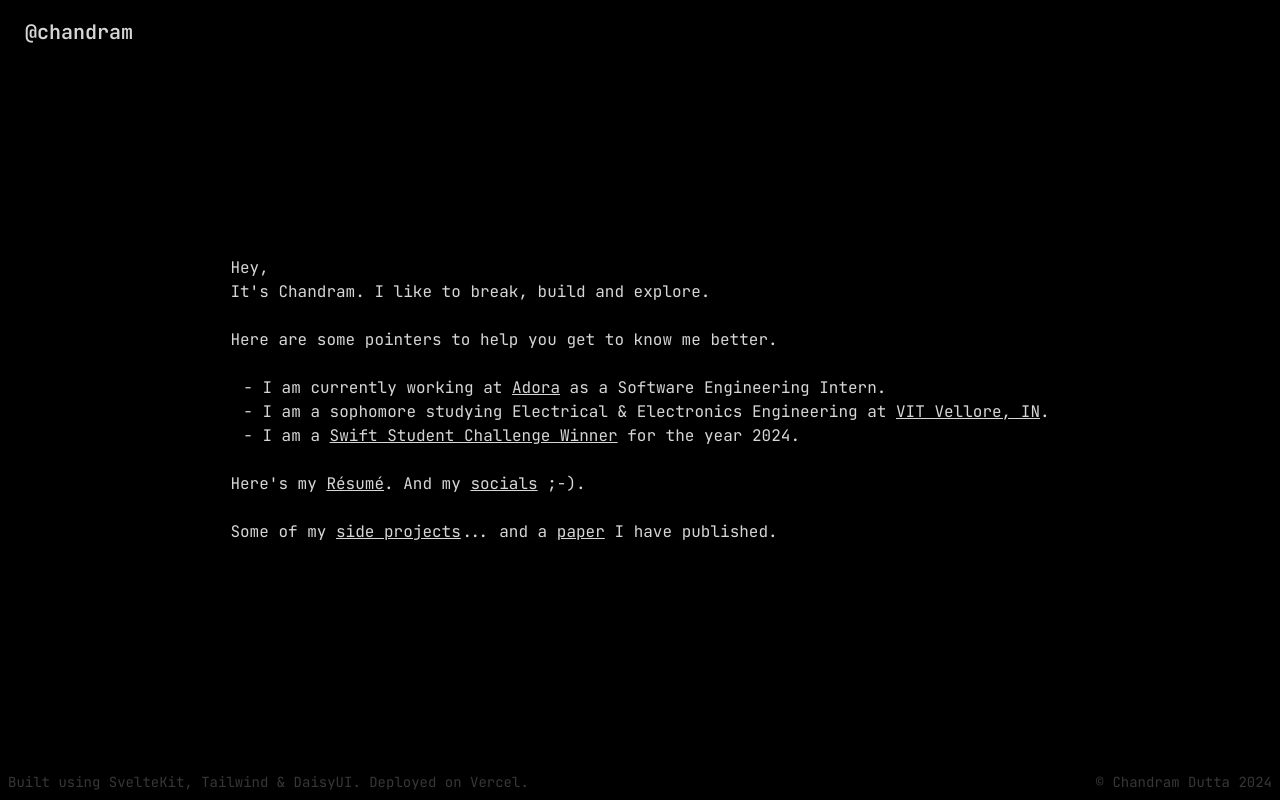
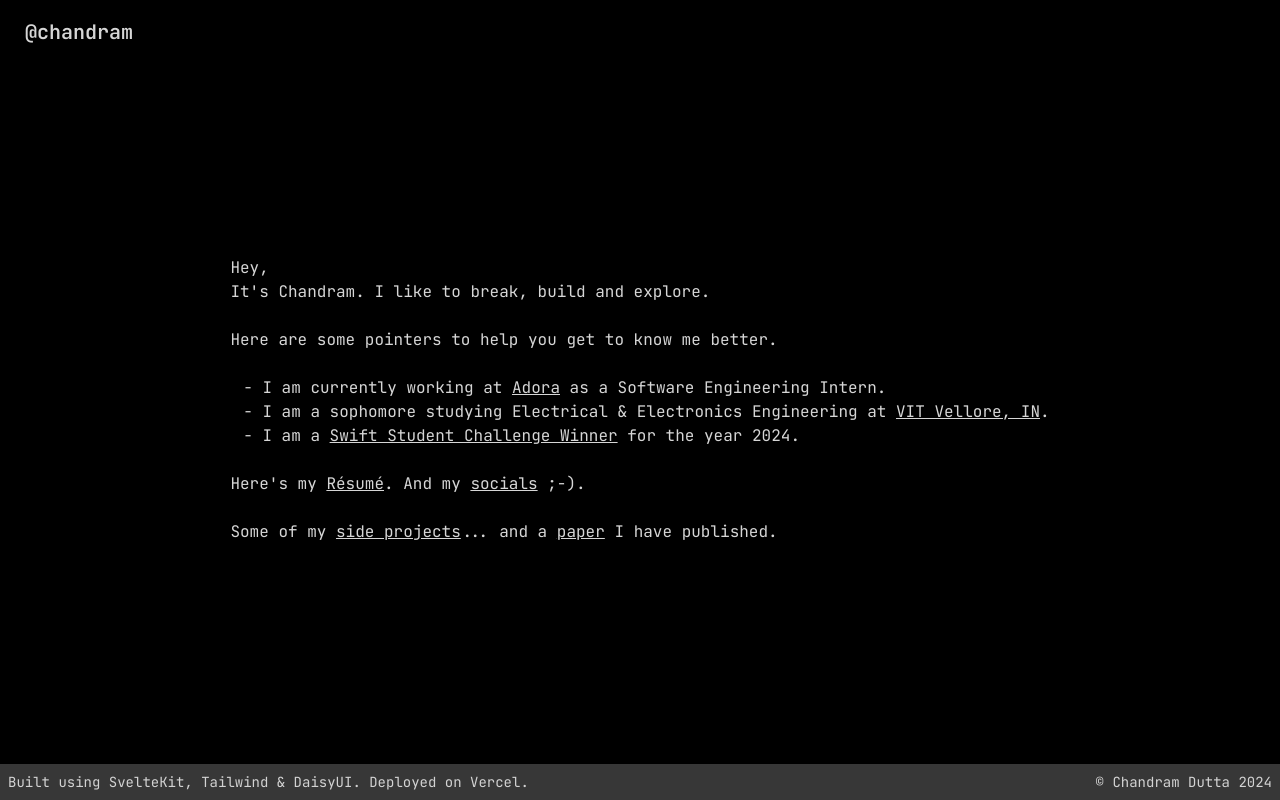
Before and after one commit to Chandram-Dutta/portfolio, a SvelteKit app: page / in a window 1280 px wide. Built offline with nearby package versions, Linux system fonts and the light colour scheme.

Commit message:
better contrast

```diff
--- a/src/routes/+layout.svelte
+++ b/src/routes/+layout.svelte
@@ -12,7 +12,7 @@
 	<div class="px-7 py-24"><slot /></div>
 </div>
 <div
-	class="fixed bottom-0 left-0 w-full z-10 p-2 text-sm text-primary flex flex-col md:flex-row justify-between bg-base-100 items-center"
+	class="fixed bottom-0 left-0 w-full z-10 p-2 text-sm text-secondary-content flex flex-col md:flex-row justify-between bg-secondary items-center"
 >
 	<div class="text-center">Built using SvelteKit, Tailwind & DaisyUI. Deployed on Vercel.</div>
 	<div>© Chandram Dutta 2024</div>
```
